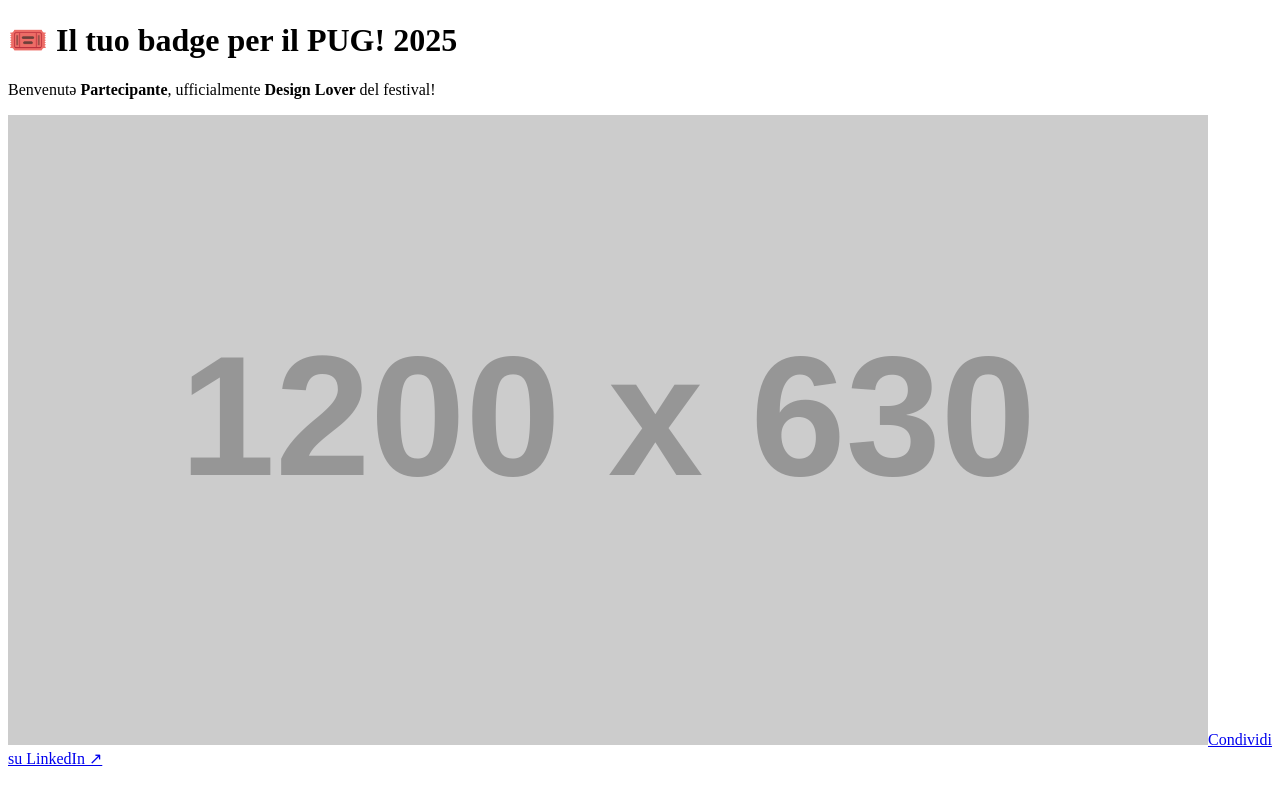
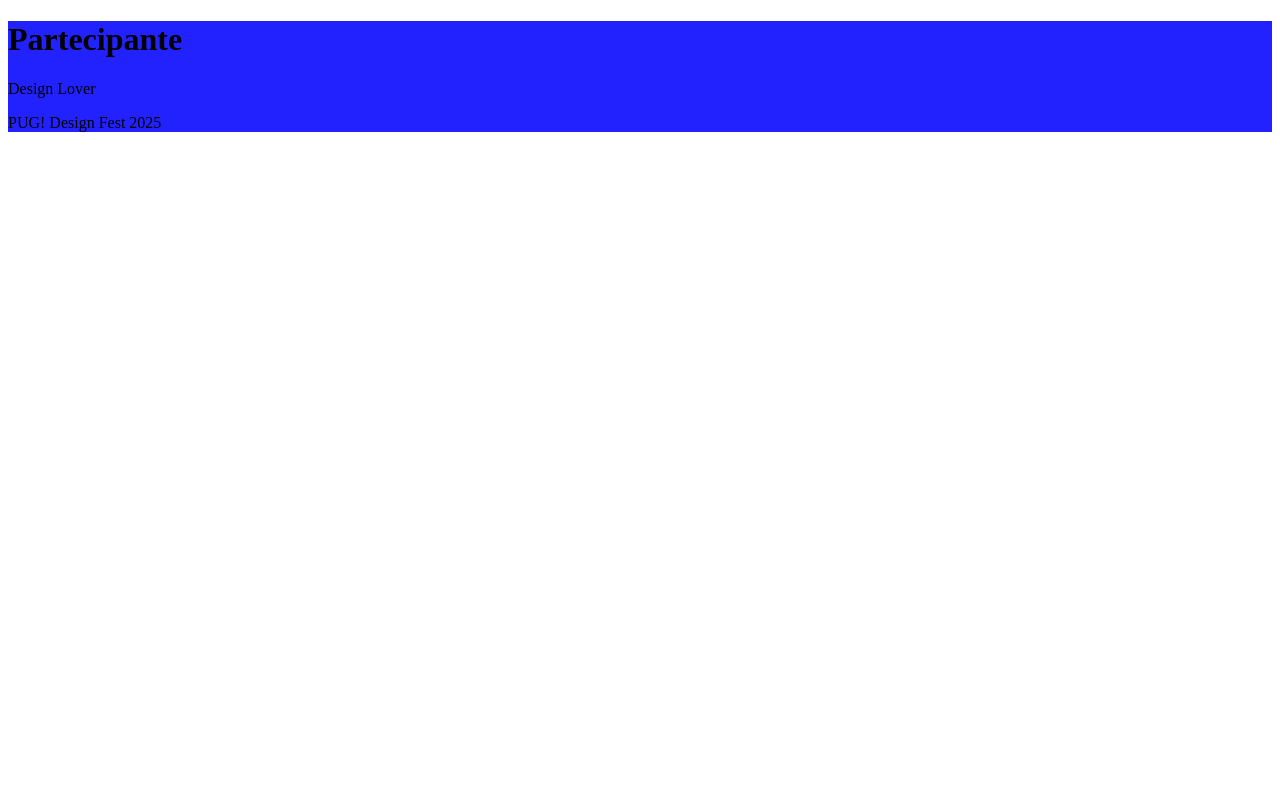
Before and after one commit to gaetano-guerra/pug-badge, a Next.js app: page /badge in a window 1280 px wide. Built offline with nearby package versions, Linux system fonts and the light colour scheme.

Commit message:
Add files via upload

```diff
--- a/pages/badge.js
+++ b/pages/badge.js
@@ -1,3 +1,4 @@
+
 import { useSearchParams } from "next/navigation";
 import Head from "next/head";
 import { motion } from "framer-motion";
@@ -8,63 +9,41 @@ export default function BadgePage() {
   const role = searchParams.get("role") || "Design Lover";
 
   const title = `${name} | ${role} | PUG! Design Fest 2025`;
-  const imageUrl = `https://dummyimage.com/1200x630/000/fff.png&text=${encodeURIComponent(
-    name + " – " + role
-  )}`;
+
+  const roleColors = {
+    Staff: "#ff00aa",
+    Speaker: "#ffe600",
+    Volontario: "#00ff99",
+    "Design Lover": "#2222ff",
+  };
+
+  const bgColor = roleColors[role] || "#dddddd";
 
   return (
     <motion.div
       initial={{ opacity: 0, y: 40 }}
       animate={{ opacity: 1, y: 0 }}
       transition={{ duration: 0.6 }}
-      className="flex flex-col items-center justify-center min-h-screen bg-[#f9f9f9] text-center p-6"
+      className="flex flex-col items-center justify-center min-h-screen text-center p-6"
+      style={{ backgroundColor: bgColor }}
     >
       <Head>
         <title>{title}</title>
         <meta property="og:title" content={title} />
-        <meta property="og:image" content={imageUrl} />
         <meta property="og:type" content="website" />
         <meta property="og:url" content="https://pugfest.vercel.app/badge" />
       </Head>
 
-      <motion.h1
-        className="text-3xl font-bold mb-4"
+      <motion.div
         initial={{ opacity: 0, scale: 0.9 }}
         animate={{ opacity: 1, scale: 1 }}
         transition={{ delay: 0.3, duration: 0.5 }}
+        className="bg-white w-full max-w-xs rounded-lg shadow-lg px-4 py-6"
       >
-        🎟️ Il tuo badge per il PUG! 2025
-      </motion.h1>
-
-      <motion.p
-        className="mb-6 text-gray-700"
-        initial={{ opacity: 0, y: 10 }}
-        animate={{ opacity: 1, y: 0 }}
-        transition={{ delay: 0.5, duration: 0.4 }}
-      >
-        Benvenutə <strong>{name}</strong>, ufficialmente <strong>{role}</strong> del festival!
-      </motion.p>
-
-      <motion.img
-        src={imageUrl}
-        alt="Badge PUG!"
-        className="w-full max-w-md rounded-xl shadow-xl"
-        initial={{ opacity: 0, scale: 0.95 }}
-        animate={{ opacity: 1, scale: 1 }}
-        transition={{ delay: 0.6, duration: 0.4 }}
-      />
-
-      <motion.a
-        href={`https://pugfest.vercel.app/badge?name=${name}&role=${role}`}
-        target="_blank"
-        rel="noopener noreferrer"
-        className="mt-8 bg-black text-white px-6 py-3 rounded-full text-lg hover:bg-gray-800"
-        initial={{ opacity: 0, y: 20 }}
-        animate={{ opacity: 1, y: 0 }}
-        transition={{ delay: 0.7, duration: 0.4 }}
-      >
-        Condividi su LinkedIn ↗
-      </motion.a>
+        <h1 className="text-xl font-bold mb-2">{name}</h1>
+        <p className="text-sm uppercase tracking-widest mb-4">{role}</p>
+        <div className="text-xs text-gray-400">PUG! Design Fest 2025</div>
+      </motion.div>
     </motion.div>
   );
 }
```
